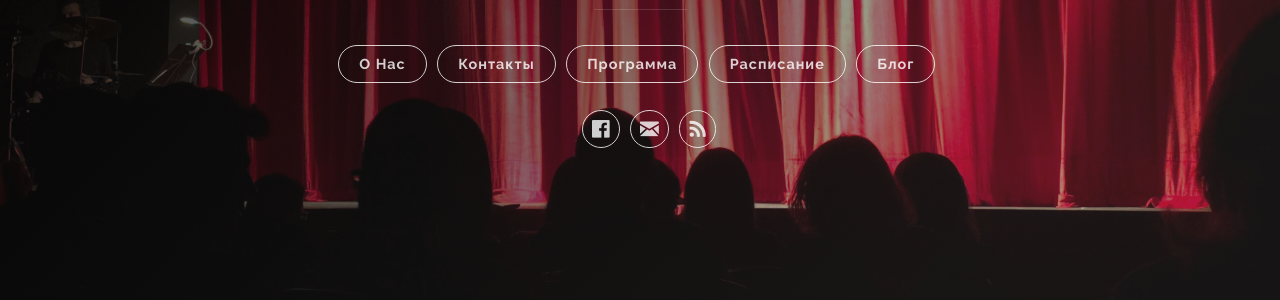
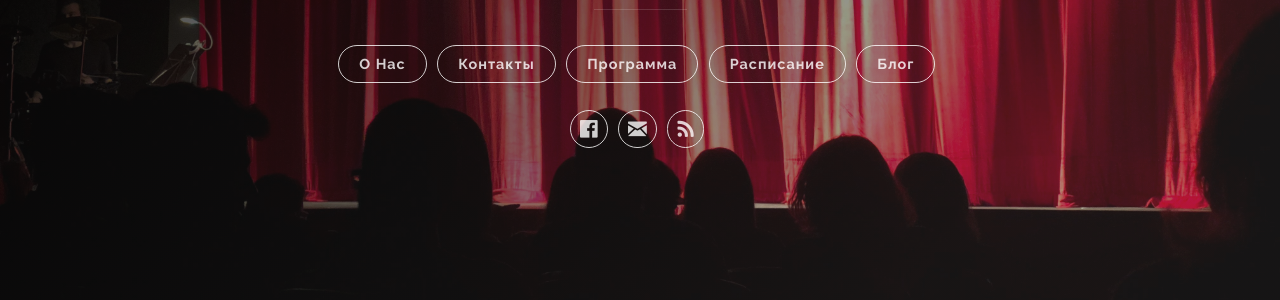
Before and after one commit to show-academy/teatral, a Jekyll site: the page built from index.html, in a window 1280 px wide. Shown: the part 545-845 px from the top of the page. Built offline with Jekyll 4.4.1, drawn with Linux system fonts in a browser that asks for light colours; the list of posts is cut into pages by our own code.

Commit message:
Update main.scss
center align social icons

```diff
--- a/css/main.scss
+++ b/css/main.scss
@@ -70,6 +70,10 @@ pre.highlight code,
   float: none;
 }
 
+.navigation--social {
+  margin-left: 0;
+}
+
 .navigation__item {
   margin: 0 .4em .4em 0;
 }
```
